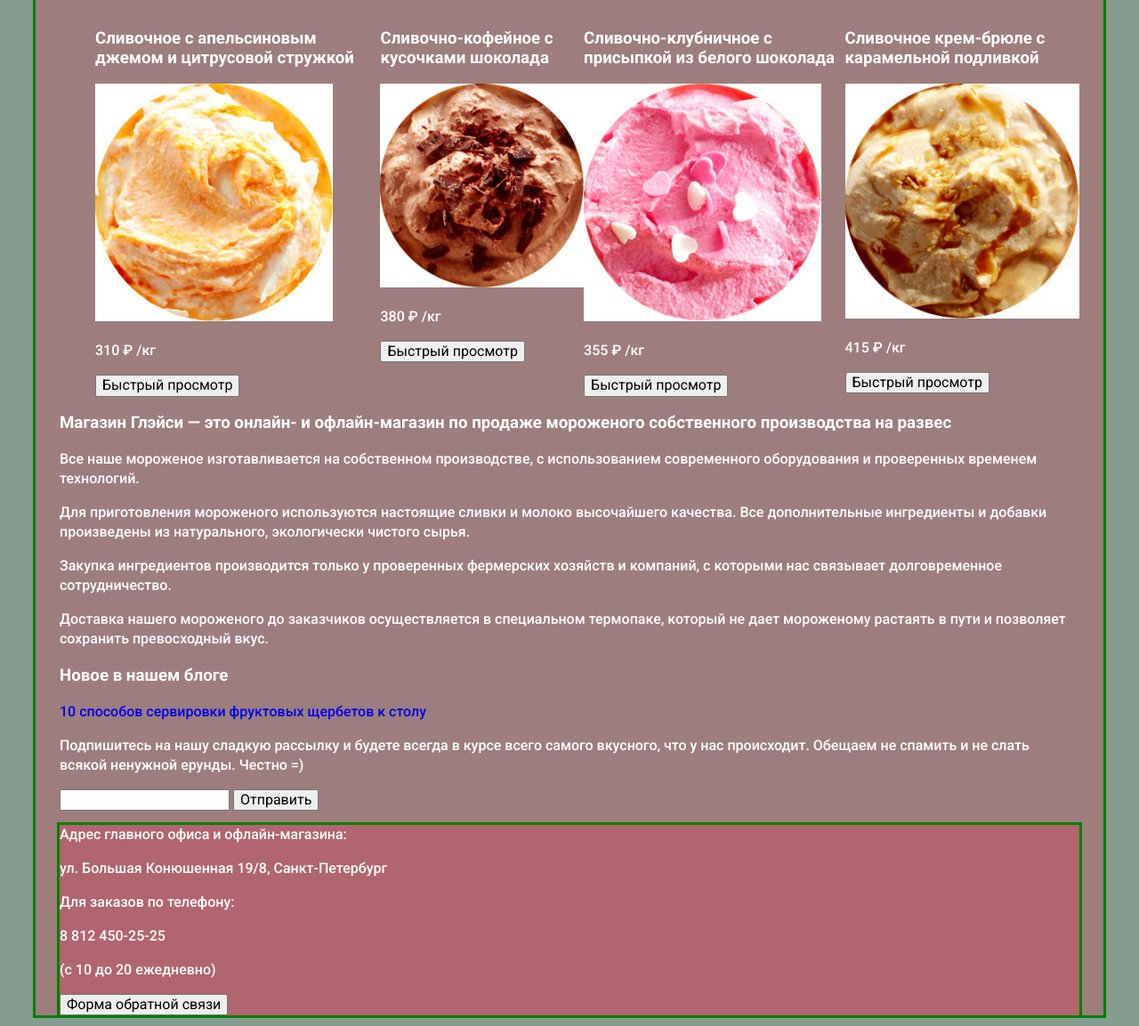
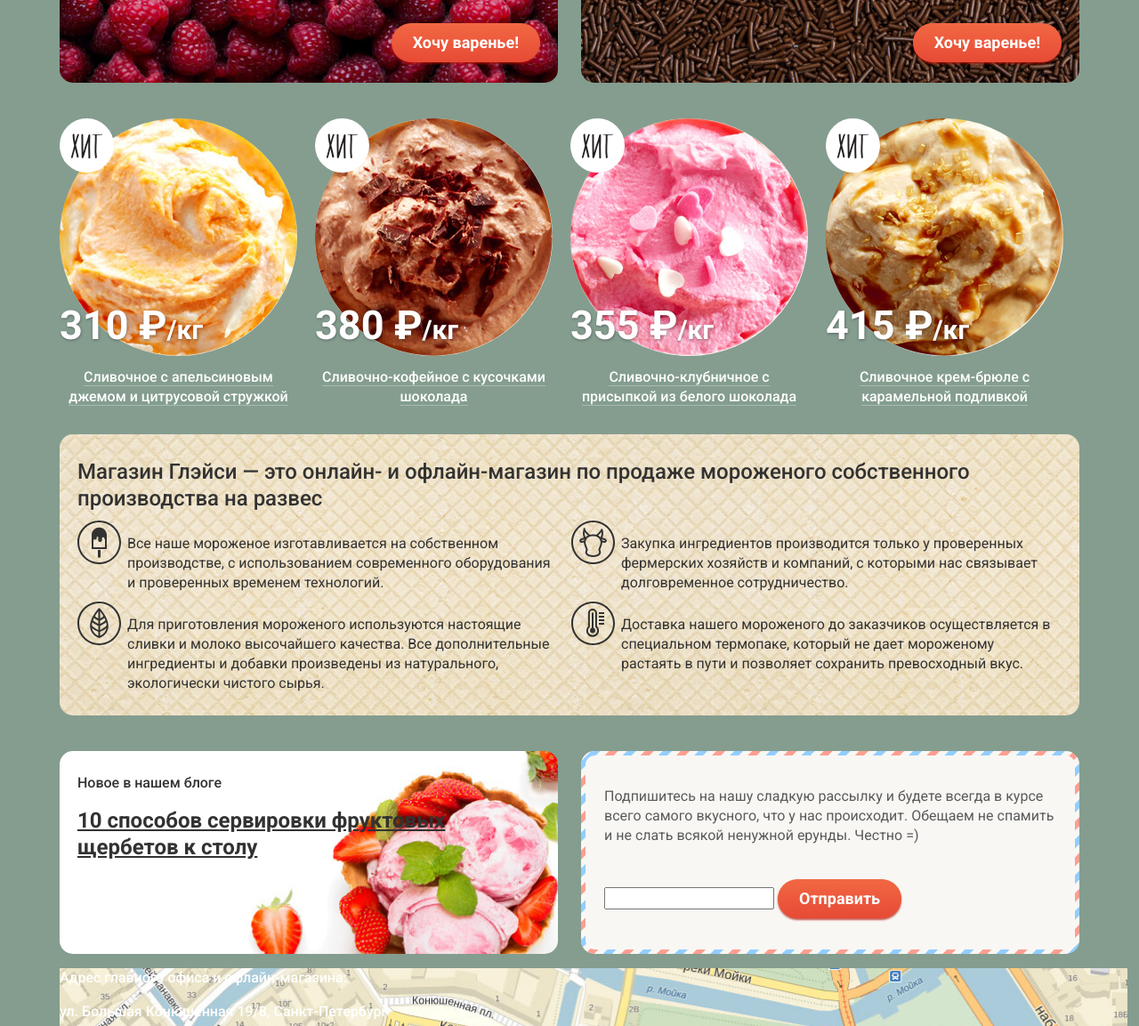
Before and after one commit to GIrk67/Gllacy, a plain HTML site: page index.html in a window 1280 px wide. Shown: the part 651-1804 px from the top of the page at 89% size. Drawn offline with Linux system fonts and the light colour scheme.

Commit message:
Продолжение стилизации

```diff
--- a/css/style.css
+++ b/css/style.css
@@ -38,12 +38,8 @@ input[type="radio"].visually-hidden {
     padding: 0 27px;
     max-width: 1200px;
 
-    background-color: rgba(255, 0, 50, 0.2);
-    outline: 3px solid green;
-}
-
-.container-contacts {
-    padding: 0;
+    /*  background-color: rgba(255, 0, 50, 0.2);
+    outline: 3px solid green;        */
 }
 
 li {
@@ -61,7 +57,39 @@ img {
 
 /*   общие стили для кнопок   */
 
+.button {
+    display: inline-block;
+    border: none;
+    vertical-align: middle;
+    text-align: center;
+    border-radius: 25px;
+    padding: 10px 24px;
 
+    color: #fefefe;
+    font-size: 18px;
+    font-weight: 700;
+    line-height: 24px;
+
+    background-color: #e84d37;
+    background-image: linear-gradient(0deg, #e74a35 0%, #f26843 100%);
+    box-shadow: 0px 2px 2px 0px rgba(172, 16, 0, 0.64);
+
+    cursor: pointer;
+}
+
+.button:hover,
+.button:focus {
+    box-shadow: 0px 1px 2px 0 #ac1000;
+    background-image: linear-gradient(to bottom, rgba(255, 255, 255, 0.2), rgba(255, 255, 255, 0.2)),
+        linear-gradient(to top, #e74a35, #f26843);
+}
+
+.button:active {
+    color: rgb(252, 238, 236);
+    box-shadow: inset 0px 2px 2px 0 #942718;
+    background-image: linear-gradient(to bottom, rgba(0, 0, 0, 0.07), rgba(0, 0, 0, 0.07)),
+        linear-gradient(to top, #e74a35, #f26843);
+}
 
 /*   HEADER   */
 
@@ -251,29 +279,299 @@ img {
     padding: 0;
     display: flex;
     justify-content: space-between;
+    margin-bottom: 40px;
+}
+
+.promo-title {
+    margin: 0;
+    padding: 0;
+    margin-bottom: 20px;
+
+    font-size: 35px;
+    font-weight: bold;
+    line-height: 41px;
+    text-align: left;
+}
+
+.promo-item {
+    width: 560px;
+    background-size: cover;
+    background-repeat: no-repeat;
+    border-radius: 15px;
+    padding: 23px 20px;
+    display: flex;
+    flex-direction: column;
 }
 
 .raspberry {
-    width: 560px;
     background-color: #6d202f;
-    border-radius: 15px;
     background-image: url(../img/Raspberry.jpg);
-    background-size: cover;
-    background-repeat: no-repeat;
 }
 
 .chocolate {
-    width: 560px;
     background-color: #4f3e32;
-    border-radius: 15px;
     background-image: url(../img/Chocolate.jpg);
-    background-size: cover;
-    background-repeat: no-repeat;
+}
+
+.promo-text {
+    margin: 0;
+    padding: 0;
+    font-size: 18px;
+    font-weight: 700;
+    line-height: 22px;
+    text-align: left;
+    margin-bottom: 45px;
+}
+
+.button-promo {
+    align-self: flex-end;
 }
 
 /*  CATALOG  */
 
+.catalog {
+    margin-bottom: 10px;
+}
+
 .product-list {
+    margin: 0;
+    padding: 0;
     display: flex;
+    flex-wrap: wrap;
+}
+
+.product-item {
+    position: relative;
+
+    display: flex;
+    flex-direction: column;
+    align-items: center;
+
+    width: 267px;
+    margin-right: 20px;
+    margin-bottom: -38px;
+}
+
+.hit-product::before {
+    position: absolute;
+    content: "";
+    top: 0;
+    left: 0;
+
+    width: 61px;
+    height: 61px;
+    background-image: url(../svg/hit.svg);
 
 }
+
+.product-item:nth-child(4n) {
+    margin-right: 0;
+}
+
+.product-title {
+    margin: 0;
+    padding: 0;
+
+    width: 257px;
+
+    margin-bottom: 15px;
+    font-size: 16px;
+    font-weight: 500;
+    line-height: 22px;
+    text-align: center;
+}
+
+.product-link {
+    padding: 0;
+
+    color: #ffffff;
+    border-bottom: 1px solid rgba(255, 255, 255, 0.3);
+}
+
+.product-photo {
+    order: -1;
+    position: relative;
+    width: 267px;
+    height: 267px;
+    border-radius: 50%;
+    margin-bottom: 13px;
+}
+
+.product-price {
+    margin: 0;
+
+    position: absolute;
+    top: 210px;
+    left: 0;
+
+    text-shadow: 0.5px 0.9px 3px rgba(49, 50, 53, 0.5);
+    font-size: 45px;
+    font-weight: 700;
+    line-height: 45px;
+}
+
+.price-kilo {
+    font-size: 30px;
+}
+
+.button-quickview {
+
+    visibility: hidden;
+}
+
+/*   FEATURES   */
+
+.features {
+    margin: 0;
+    padding: 0;
+
+    color: #323232;
+    background-color: #e4d8bf;
+    background-image: url(../img/Waffle.jpg);
+    background-repeat: repeat;
+    background-position: 0 0;
+    border-radius: 15px;
+    padding: 27px 31px 25px 20px;
+    margin-bottom: 40px;
+}
+
+.features-title {
+    margin: 0;
+    padding: 0;
+
+    font-size: 24px;
+    font-weight: 500;
+    line-height: 30px;
+    text-align: left;
+
+}
+
+.features-list {
+    margin: 0;
+    padding: 0;
+
+    display: flex;
+    flex-wrap: wrap;
+    justify-content: space-between;
+}
+
+.features-item {
+    position: relative;
+    width: 540px;
+
+    font-size: 16px;
+    font-weight: 400;
+    line-height: 22px;
+    padding-left: 56px;
+    margin-top: 25px;
+}
+
+.features-item::before {
+    content: "";
+    position: absolute;
+    top: -15px;
+    left: 0;
+
+    width: 49px;
+    height: 49px;
+}
+
+.ice-cream-item::before {
+    background-image: url(../svg/ice-cream.svg);
+}
+
+.leaf-item::before {
+    background-image: url(../svg/eco.svg);
+}
+
+.cow-item::before {
+    background-image: url(../svg/cow.svg);
+}
+
+.term-item::before {
+    background-image: url(../svg/thermometer.svg);
+}
+
+.row {
+    display: flex;
+    justify-content: space-between;
+}
+
+.news {
+    color: #323232;
+    background-color: #ffffff;
+    background-image: url(../img/Sherbet.jpg);
+    width: 560px;
+    background-size: cover;
+    background-position: 0 0;
+    border-radius: 15px;
+    padding: 25px 20px;
+}
+
+.news-title {
+    margin: 0;
+    font-size: 16px;
+    font-weight: 500;
+    line-height: 22px;
+    text-align: left;
+}
+
+.news-link {
+    font-size: 24px;
+    font-weight: 700;
+    line-height: 30px;
+    text-align: left;
+    color: #323232;
+    text-decoration: underline;
+}
+
+.news-link:hover {
+    color: #e84d37;
+}
+
+.subscription {
+    background-color: #ffffff;
+    background-image: url(../svg/subscribe-bg.svg);
+    width: 560px;
+    background-size: cover;
+    background-position: 0 0;
+    border-radius: 15px;
+    padding: 5px;
+}
+
+.sub-wrapper {
+    margin: 0;
+    padding: 0;
+    border-radius: 10px;
+    background-color: #f8f7f4;
+    padding: 35px 21px;
+
+    font-size: 16px;
+    font-weight: 400;
+    line-height: 22px;
+    text-align: left;
+    color: #5a5a5a;
+}
+
+.sub-text {
+    margin: 0;
+    padding: 0;
+    margin-bottom: 38px;
+}
+
+.button-subscription {
+    margin-right: auto;
+}
+
+.container-contacts {
+    padding: 0;
+}
+
+.contacts {
+    width: 1200px;
+    height: 430px;
+    background-image: url(../img/map.jpg);
+    background-repeat: no-repeat;
+    background-position: 0 0;
+    background-size: cover;
+}
--- a/index.html
+++ b/index.html
@@ -40,97 +40,96 @@
     <section class="promo">
       <h2 class="visually-hidden">Наши акции</h2>
       <ul class="promo-list">
-        <li class="raspberry">
-          <h3>Малинка даром!</h3>
-          <p>При покупке 2 кг любого фруктового мороженого, добавим в ваш заказ банку малинового варенья бесплатно.</p>
+        <li class="promo-item raspberry">
+          <h3 class="promo-title">Малинка даром!</h3>
+          <p class="promo-text">При покупке 2 кг любого фруктового мороженого, добавим в ваш заказ банку малинового
+            варенья бесплатно.</p>
           <button class="button button-promo" type="button">Хочу варенье!</button>
         </li>
-        <li class="chocolate">
-          <h3>Шоколадки даром!</h3>
-          <p>При покупке 2 кг пломбира, добавим в ваш заказ упаковку вкуснейшей шоколадной присыпки совершенно
+        <li class="promo-item chocolate">
+          <h3 class="promo-title">Шоколадки даром!</h3>
+          <p class="promo-text">При покупке 2 кг пломбира, добавим в ваш заказ упаковку вкуснейшей шоколадной присыпки
+            совершенно
             бесплатно.
           </p>
           <button class="button button-promo" type="button">Хочу варенье!</button>
         </li>
       </ul>
+    </section>
 
-    </section>
     <section class="catalog">
       <h2 class="visually-hidden">Наши хиты</h2>
       <ul class="product-list">
         <li class="product-item hit-product">
-          <h3>Сливочное с апельсиновым джемом и цитрусовой стружкой
-          </h3>
-          <p>
-            <img src="img/1.jpg" width="267" height="267" alt="Сливочное с апельсиновым джемом и цитрусовой стружкой
-            ">
-          </p>
-          <p class="product-price">310 &#8381; <span class="price-kilo">/кг</span></p>
+          <h3 class="product-title">
+            <a class="product-link" href="#">Сливочное с апельсиновым джемом и цитрусовой стружкой</a></h3>
+          <img class="product-photo" src="img/1.jpg" width="267" height="267"
+            alt="Сливочное с апельсиновым джемом и цитрусовой стружкой">
+          <p class="product-price">310 &#8381;<span class="price-kilo">/кг</span></p>
           <button class="button button-quickview" type="button">Быстрый просмотр</button>
         </li>
-        <li>
-          <h3>Сливочно-кофейное с кусочками шоколада
+        <li class="product-item hit-product">
+          <h3 class="product-title">
+            <a class="product-link" href="">Сливочно-кофейное с кусочками шоколада</a>
           </h3>
-          <p>
-            <img src="img/2.jpg" width="267" height="267" alt="Сливочно-кофейное с кусочками шоколада
-            ">
-          </p>
-          <p class="product-price">380 &#8381; <span class="price-kilo">/кг</span></p>
+          <img class="product-photo" src="img/2.jpg" width="267" height="267"
+            alt="Сливочно-кофейное с кусочками шоколада">
+          <p class="product-price">380 &#8381;<span class="price-kilo">/кг</span></p>
           <button class="button button-quickview" type="button">Быстрый просмотр</button>
         </li>
-        <li>
-          <h3>Сливочно-клубничное с присыпкой из белого шоколада
-          </h3>
-          <p>
-            <img src="img/3.jpg" width="267" height="267" alt="Сливочно-клубничное с присыпкой из белого шоколада
-            ">
-          </p>
-          <p class="product-price">355 &#8381; <span class="price-kilo">/кг</span></p>
+        <li class="product-item hit-product">
+          <h3 class="product-title">
+            <a class="product-link" href="#">Сливочно-клубничное с присыпкой из белого шоколада</a></h3>
+          <img class="product-photo" src="img/3.jpg" width="267" height="267"
+            alt="Сливочно-клубничное с присыпкой из белого шоколада">
+          <p class="product-price">355 &#8381;<span class="price-kilo">/кг</span></p>
           <button class="button button-quickview" type="button">Быстрый просмотр</button>
         </li>
-        <li>
-          <h3>Сливочное крем-брюле с карамельной подливкой
-          </h3>
-          <p>
-            <img src="img/4.jpg" width="267" height="267" alt="Сливочное крем-брюле с карамельной подливкой
-            ">
-          </p>
-          <p class="product-price">415 &#8381; <span class="price-kilo">/кг</span></p>
+        <li class="product-item hit-product">
+          <h3 class="product-title">
+            <a class="product-link" href="">Сливочное крем-брюле с карамельной подливкой</a></h3>
+          <img class="product-photo" src="img/4.jpg" width="267" height="267"
+            alt="Сливочное крем-брюле с карамельной подливкой">
+          <p class="product-price">415 &#8381;<span class="price-kilo">/кг</span></p>
           <button class="button button-quickview" type="button">Быстрый просмотр</button>
         </li>
       </ul>
     </section>
+
     <section class="features">
       <h2 class="visually-hidden">Наши преимущества</h2>
-      <h3>Магазин Глэйси — это онлайн- и офлайн-магазин по продаже мороженого собственного производства на развес</h3>
-      <div class="columns">
-        <div class="column">
-          <p>Все наше мороженое изготавливается на собственном производстве, с использованием современного оборудования
+      <h3 class="features-title">Магазин Глэйси — это онлайн- и офлайн-магазин по продаже мороженого собственного
+        производства на развес</h3>
+      <ul class="features-list">
+        <li class="features-item ice-cream-item">Все наше мороженое изготавливается на собственном производстве, с
+          использованием современного оборудования
           и
-            проверенных временем технологий.</p>
-          <p>Для приготовления мороженого используются настоящие сливки и молоко высочайшего качества. Все
+          проверенных временем технологий.</li>
+        <li class="features-item cow-item">Закупка ингредиентов производится только у проверенных фермерских хозяйств и
+          компаний, с которыми нас
+          связывает долговременное сотрудничество.
+        </li>
+        <li class="features-item leaf-item">Для приготовления мороженого используются настоящие сливки и молоко
+          высочайшего качества. Все
           дополнительные
           ингредиенты и добавки произведены из натурального, экологически чистого сырья.
-          </p>
-        </div>
-        <div class="column">
-          <p>Закупка ингредиентов производится только у проверенных фермерских хозяйств и компаний, с которыми нас
-            связывает долговременное сотрудничество.
-          </p>
-          <p>Доставка нашего мороженого до заказчиков осуществляется в специальном термопаке, который не дает мороженому
-            растаять в пути и позволяет сохранить превосходный вкус.</p>
-        </div>
-      </div>
+        </li>
+        <li class="features-item term-item">Доставка нашего мороженого до заказчиков осуществляется в специальном
+          термопаке, который не дает мороженому
+          растаять в пути и позволяет сохранить превосходный вкус.</li>
+      </ul>
     </section>
+
     <div class="row">
       <div class="news">
         <h2 class="visually-hidden">Новости магазина</h2>
-        <h3>Новое в нашем блоге</h3>
-        <p><a href="#">10 способов сервировки фруктовых щербетов к столу</a></p>
+        <h3 class="news-title">Новое в нашем блоге</h3>
+        <p><a class="news-link" href="#">10 способов сервировки фруктовых щербетов к столу</a></p>
       </div>
       <div class="subscription">
         <h2 class="visually-hidden">Подписка на новости</h2>
-        <p>Подпишитесь на нашу сладкую рассылку и будете всегда в курсе всего самого вкусного, что у нас происходит.
+        <div class="sub-wrapper">
+          <p class="sub-text">Подпишитесь на нашу сладкую рассылку и будете всегда в курсе всего самого вкусного, что у нас происходит.
             Обещаем не спамить и не слать всякой ненужной ерунды. Честно =)</p>
           <form action="https://echo.htmlacademy.ru">
             <label for="subscription-email"></label>
@@ -139,9 +138,11 @@
           </form>
         </div>
       </div>
+    </div>
 
+<div class="container container-contacts">
     <section class="contacts">
-      <div class="container container-contacts">
+
         <h2 class="visually-hidden">Наши контакты</h2>
         <p>Адрес главного офиса и офлайн-магазина:</p>
         <p>ул. Большая Конюшенная 19/8, Санкт-Петербург</p>
@@ -149,9 +150,9 @@
         <p>8 812 450-25-25</p>
         <p>(с 10 до 20 ежедневно)</p>
         <button class="button" type="button">Форма обратной связи</button>
+
+    </section>
 </div>
-    </section>
-
 
   </main>
   <footer class="main-footer">
```
Also changed, not shown: svg/subscribe-bg.svg (added). Lines whose indentation alone changed are shown as unchanged.
